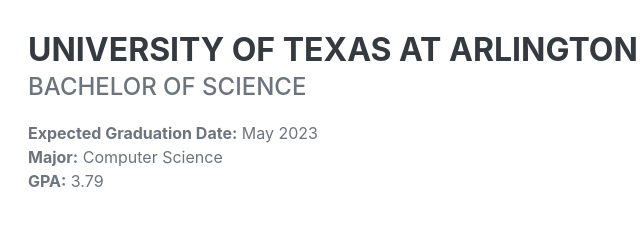
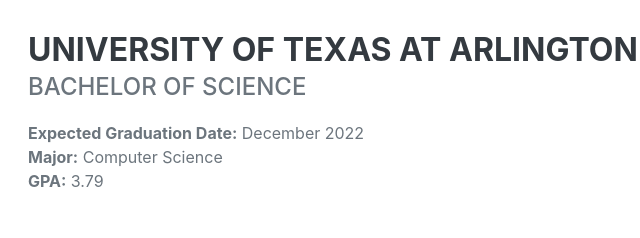
Before and after one commit to techsupportmo/Resume-Website, a plain HTML site: page index.html in a window 1280 px wide. Shown: the part 3380-3618 px from the top of the page, 292-932 px from the left. Drawn offline with nearby package versions, Linux system fonts and the light colour scheme; a web font is replaced by a local one.

Commit message:
changed graduation date
from may 2023 to fall 2022

```diff
--- a/index.html
+++ b/index.html
@@ -237,7 +237,7 @@
                             <div class="subheading mb-3">Bachelor of Science</div>
 
                             <!-- Expected Graduation Date -->
-                            <div><b>Expected Graduation Date:</b> May 2023</div>
+                            <div><b>Expected Graduation Date:</b> December 2022</div>
 
                             <!-- Major-->
                             <div><b>Major:</b> Computer Science </div>
```
